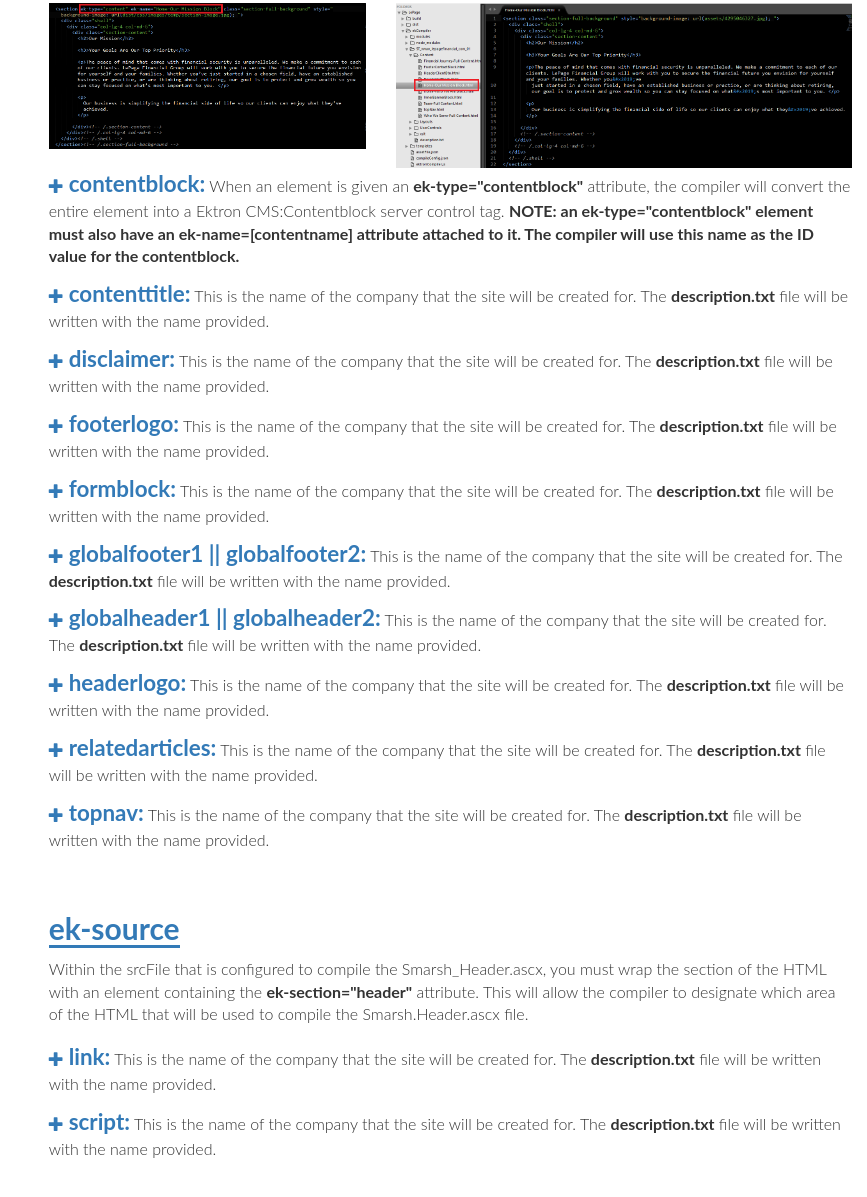
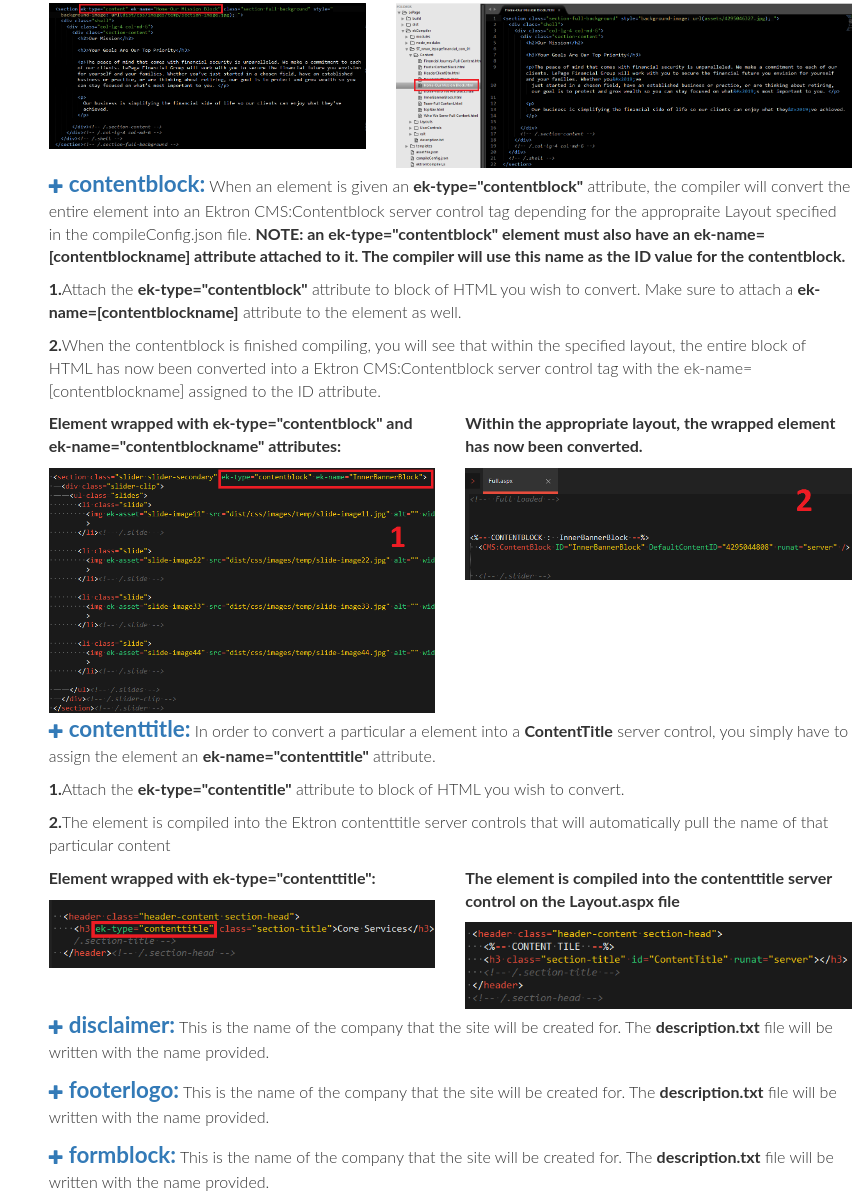
Before and after one commit to uclabruin909/ekCompilerDoc, a website: page index.html in a window 1280 px wide. Shown: the part 8347-9544 px from the top of the page, without its empty margins (413-1280 px from the left). Drawn offline with nearby package versions, Linux system fonts and the light colour scheme; a small style sheet from the web is missing.

Commit message:
Update index.html

```diff
--- a/index.html
+++ b/index.html
@@ -479,7 +479,7 @@
 
                 <p><strong>1.</strong>Attach the <strong>ek-type="content"</strong> attribute to block of HTML you wish to convert.  Make sure to attach a <strong>ek-name=[contentname]</strong> attribute to the element as well. </p>
 
-                <p><strong>2.</strong>When the contentblock is finished compiling, you will see that a HTML file created with the name specified on the ek-name attribute.  </p>
+                <p><strong>2.</strong>When the content is finished compiling, you will see that a HTML file created with the name specified on the ek-name attribute.  </p>
 
                 <div class="row">
                   <div class="col-md-5">
@@ -490,20 +490,54 @@
                     <p><strong>HTML block of wrapped element. </strong></p>
                     <img src="img/type-content-compiled.png" alt="">
                   </div>
+                </div>
               </li>
 
               <li>
                 <p>
                   <span><i class="glyphicon glyphicon-plus"></i>contentblock:</span>
-                  When an element is given an <strong>ek-type="contentblock"</strong> attribute, the compiler will convert the entire element into a Ektron CMS:Contentblock server control tag. <strong>NOTE: an ek-type="contentblock" element must also have an ek-name=[contentname] attribute attached to it.  The compiler will use this name as the ID value for the contentblock. </strong>
+                  When an element is given an <strong>ek-type="contentblock"</strong> attribute, the compiler will convert the entire element into an Ektron CMS:Contentblock server control tag depending for the appropraite Layout specified in the compileConfig.json file. <strong>NOTE: an ek-type="contentblock" element must also have an ek-name=[contentblockname] attribute attached to it.  The compiler will use this name as the ID value for the contentblock. </strong>
                 </p>
+
+                <p><strong>1.</strong>Attach the <strong>ek-type="contentblock"</strong> attribute to block of HTML you wish to convert.  Make sure to attach a <strong>ek-name=[contentblockname]</strong> attribute to the element as well. </p>
+
+                <p><strong>2.</strong>When the contentblock is finished compiling, you will see that within the specified layout, the entire block of HTML has now been converted into a Ektron CMS:Contentblock server control tag with the ek-name=[contentblockname] assigned to the ID attribute.</p>
+
+                <div class="row">
+                  <div class="col-md-6">
+                    <p><strong>Element wrapped with ek-type="contentblock" and ek-name="contentblockname" attributes:</strong></p>
+                    <img src="img/type-contentblock.png" alt="">
+                  </div>
+                  <div class="col-md-6">
+                    <p><strong>Within the appropriate layout, the wrapped element has now been converted. </strong></p>
+                    <img src="img/type-contentblock-compiled.png" alt="">
+                  </div>
+                </div>
+
+
               </li>
 
               <li>
                 <p>
                   <span><i class="glyphicon glyphicon-plus"></i>contenttitle:</span>
-                  This is the name of the company that the site will be created for.  The <strong>description.txt</strong> file will be written with the name provided.
+                  In order to convert a particular a element into a <strong>ContentTitle</strong> server control, you simply have to assign the element an <strong>ek-name="contenttitle"</strong> attribute.
                 </p>
+
+                <p><strong>1.</strong>Attach the <strong>ek-type="contentitle"</strong> attribute to block of HTML you wish to convert.</p>
+
+                <p><strong>2.</strong>The element is compiled into the Ektron contenttitle server controls that will automatically pull the name of that particular content</p>
+
+                <div class="row">
+                  <div class="col-md-6">
+                    <p><strong>Element wrapped with ek-type="contenttitle":</strong></p>
+                    <img src="img/type-contenttitle.png" alt="">
+                  </div>
+                  <div class="col-md-6">
+                    <p><strong>The element is compiled into the contenttitle server control on the Layout.aspx file </strong></p>
+                    <img src="img/type-contenttitle-compiled.png" alt="">
+                  </div>
+                </div>
+
               </li>
 
 
@@ -595,8 +629,6 @@
 
 
 
-
-
         </article> <!-- /end #section-compilerTag -->
 
       </div> <!-- /.col-sm-9 -->
```
